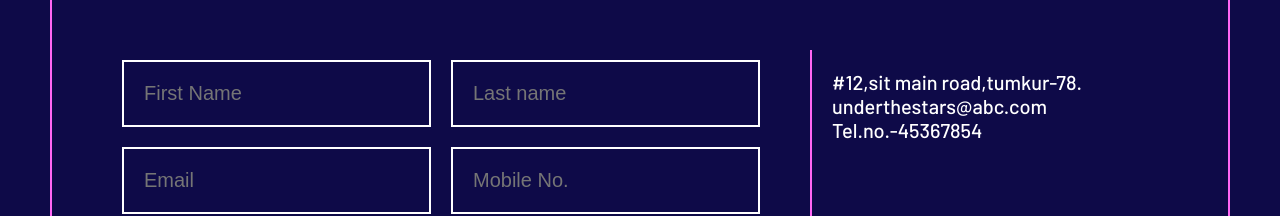
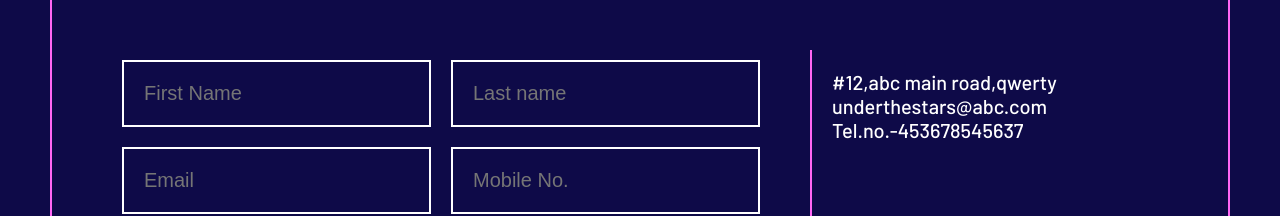
Before and after one commit to anudeep610/Fictional-Website, a plain HTML site: page under the stars/html/contact.html in a window 1280 px wide. Shown: the part 591-807 px from the top of the page. Drawn offline with Linux system fonts and the light colour scheme; a web font is replaced by a local one.

Commit message:
Update contact.html

```diff
--- a/under the stars/html/contact.html
+++ b/under the stars/html/contact.html
@@ -49,7 +49,7 @@
                     <button class="btn-tertiary" type="submit">Join</button>
                 </form>
                 <div class="address">
-                    <p class="address__text">#12,sit main road,tumkur-78. <br> underthestars@abc.com <br> Tel.no.-45367854</p>
+                    <p class="address__text">#12,abc main road,qwerty <br> underthestars@abc.com <br> Tel.no.-453678545637 </p>
                 </div>
             </div>
         </section>
```
